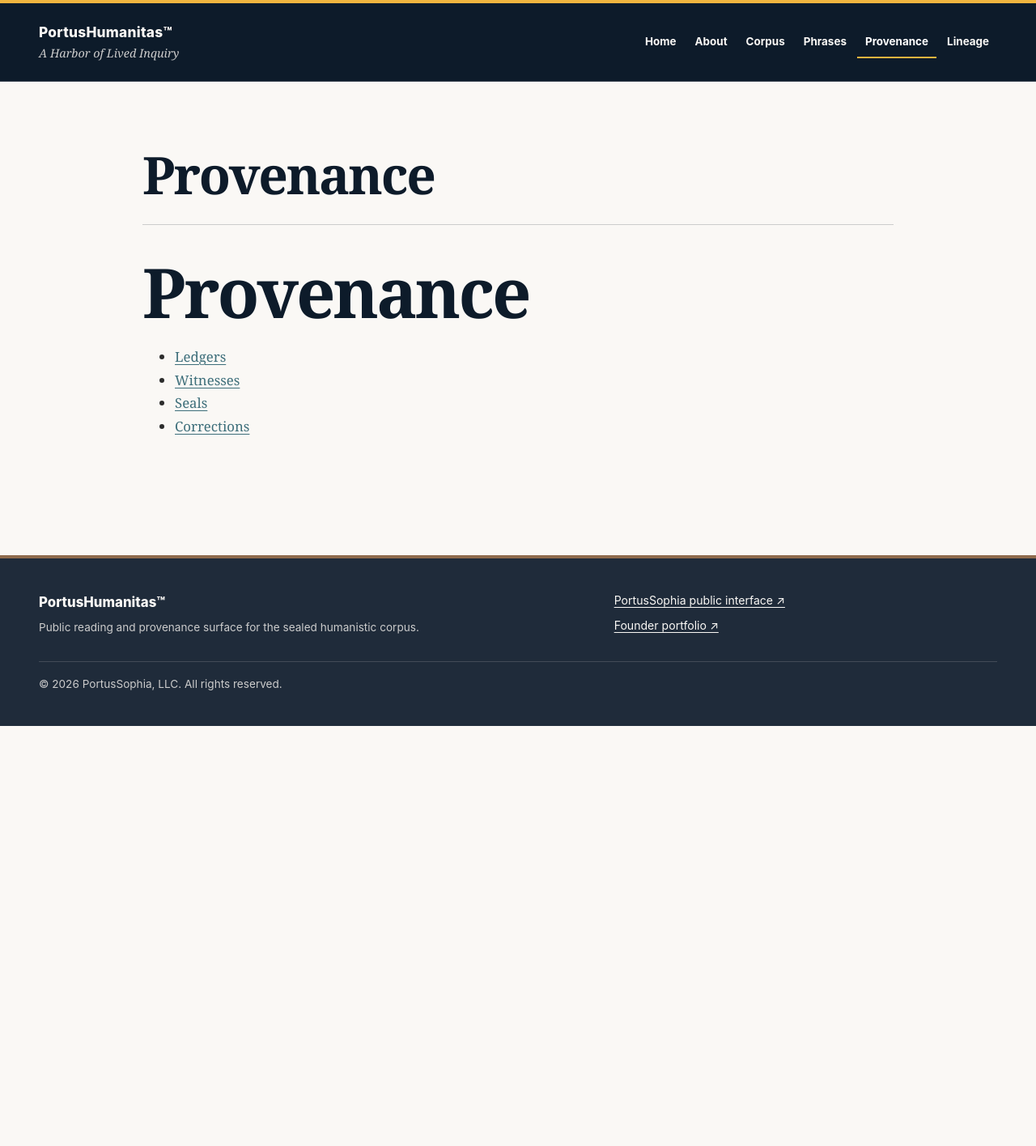
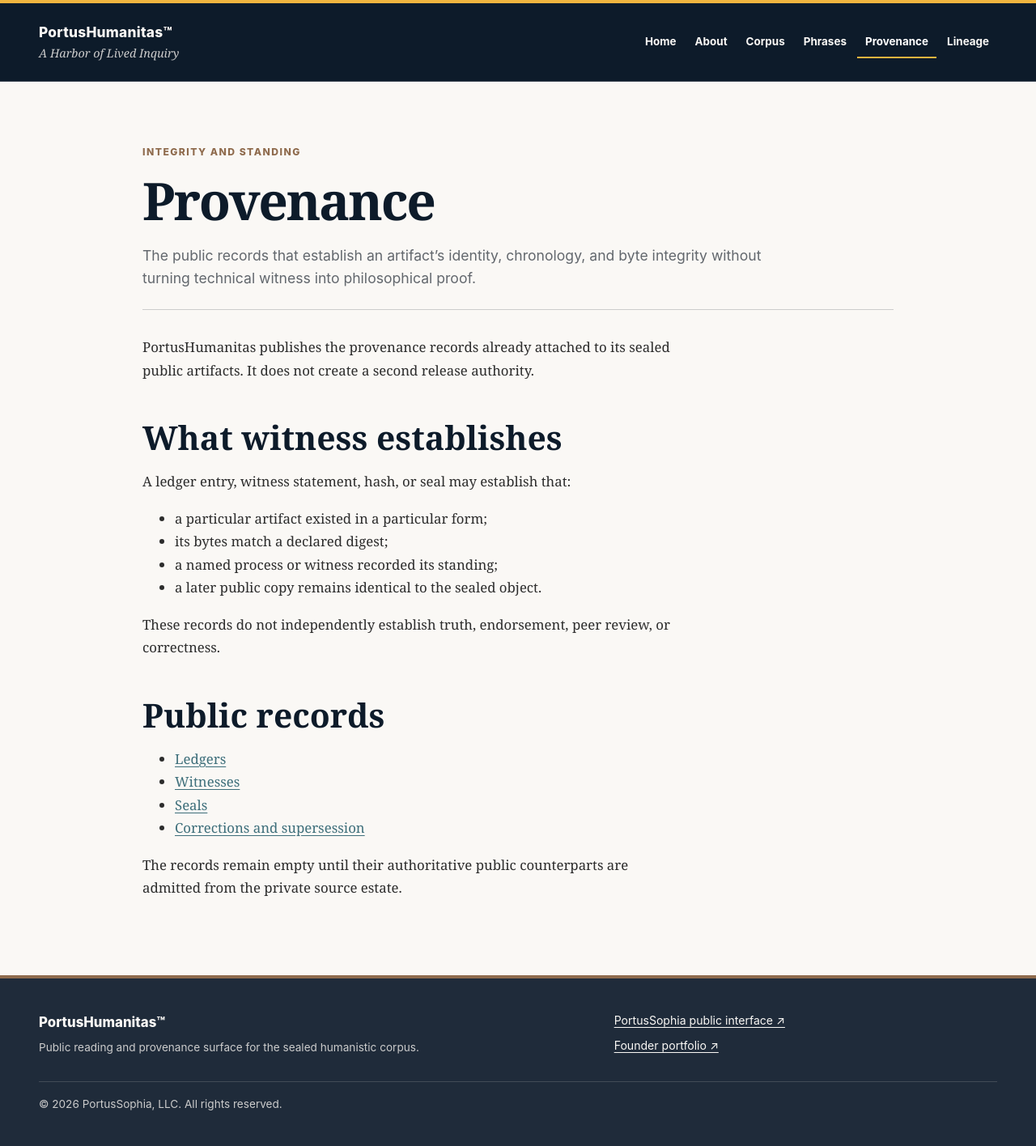
Before and after one commit to portussophia/portussophia-humanitas, a Jekyll site: the page built from provenance/index.md, in a window 1280 px wide. Shown: the whole page at 81% size. Built offline with Jekyll 4.4.1, drawn with Linux system fonts in a browser that asks for light colours; before the commit the page ends 900 px from its top, so only the background shows below that.

Commit message:
Clarify Humanitas provenance standing

```diff
--- a/provenance/index.md
+++ b/provenance/index.md
@@ -1,12 +1,28 @@
 ---
 layout: page
-title: Provenance
+title: "Provenance"
+eyebrow: "Integrity and standing"
+intro: "The public records that establish an artifact’s identity, chronology, and byte integrity without turning technical witness into philosophical proof."
 permalink: /provenance/
 ---
+PortusHumanitas publishes the provenance records already attached to its sealed public artifacts. It does not create a second release authority.
 
-# Provenance
+## What witness establishes
+
+A ledger entry, witness statement, hash, or seal may establish that:
+
+- a particular artifact existed in a particular form;
+- its bytes match a declared digest;
+- a named process or witness recorded its standing;
+- a later public copy remains identical to the sealed object.
+
+These records do not independently establish truth, endorsement, peer review, or correctness.
+
+## Public records
 
 - [Ledgers](/provenance/ledgers/)
 - [Witnesses](/provenance/witnesses/)
 - [Seals](/provenance/seals/)
-- [Corrections](/provenance/corrections/)
+- [Corrections and supersession](/provenance/corrections/)
+
+The records remain empty until their authoritative public counterparts are admitted from the private source estate.
```
